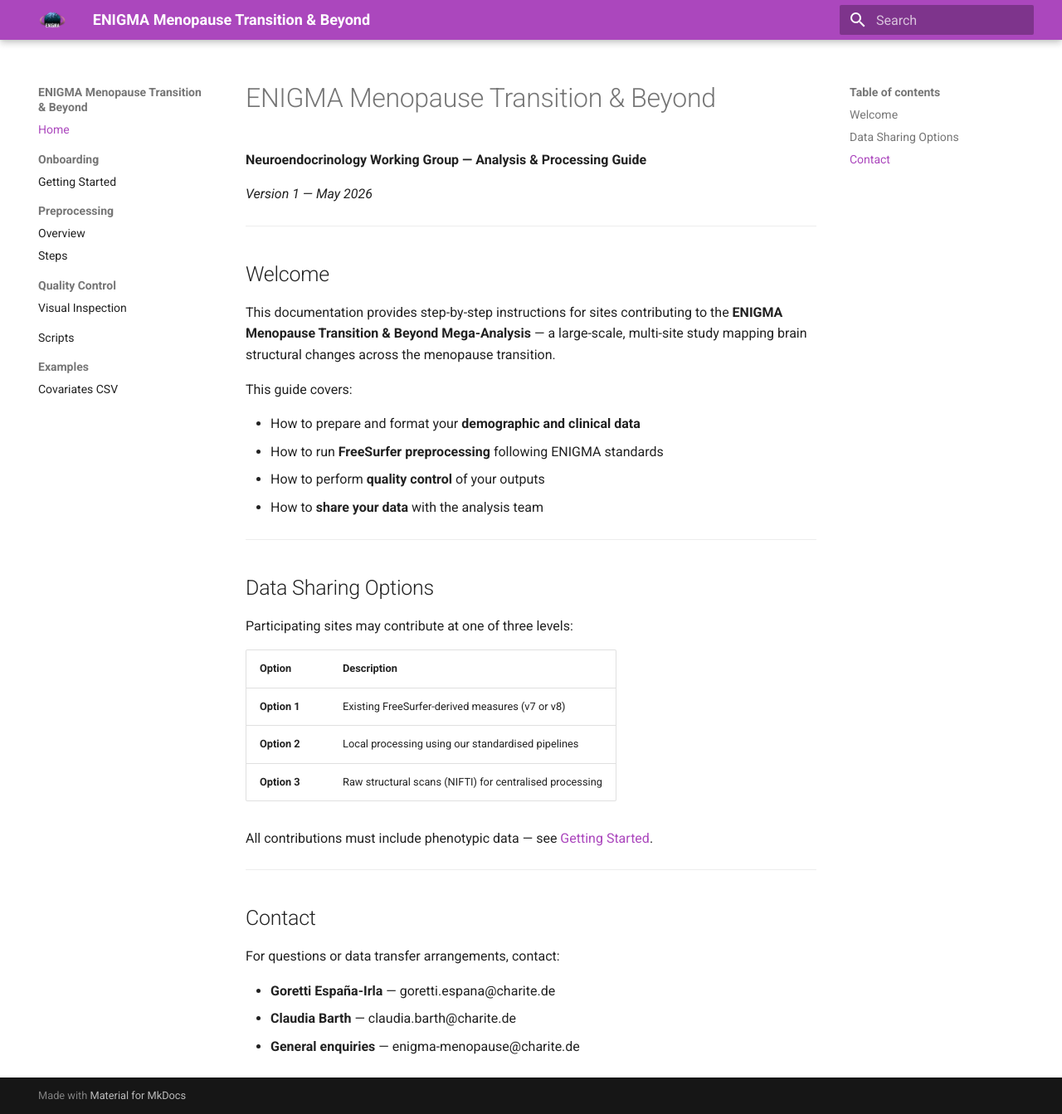
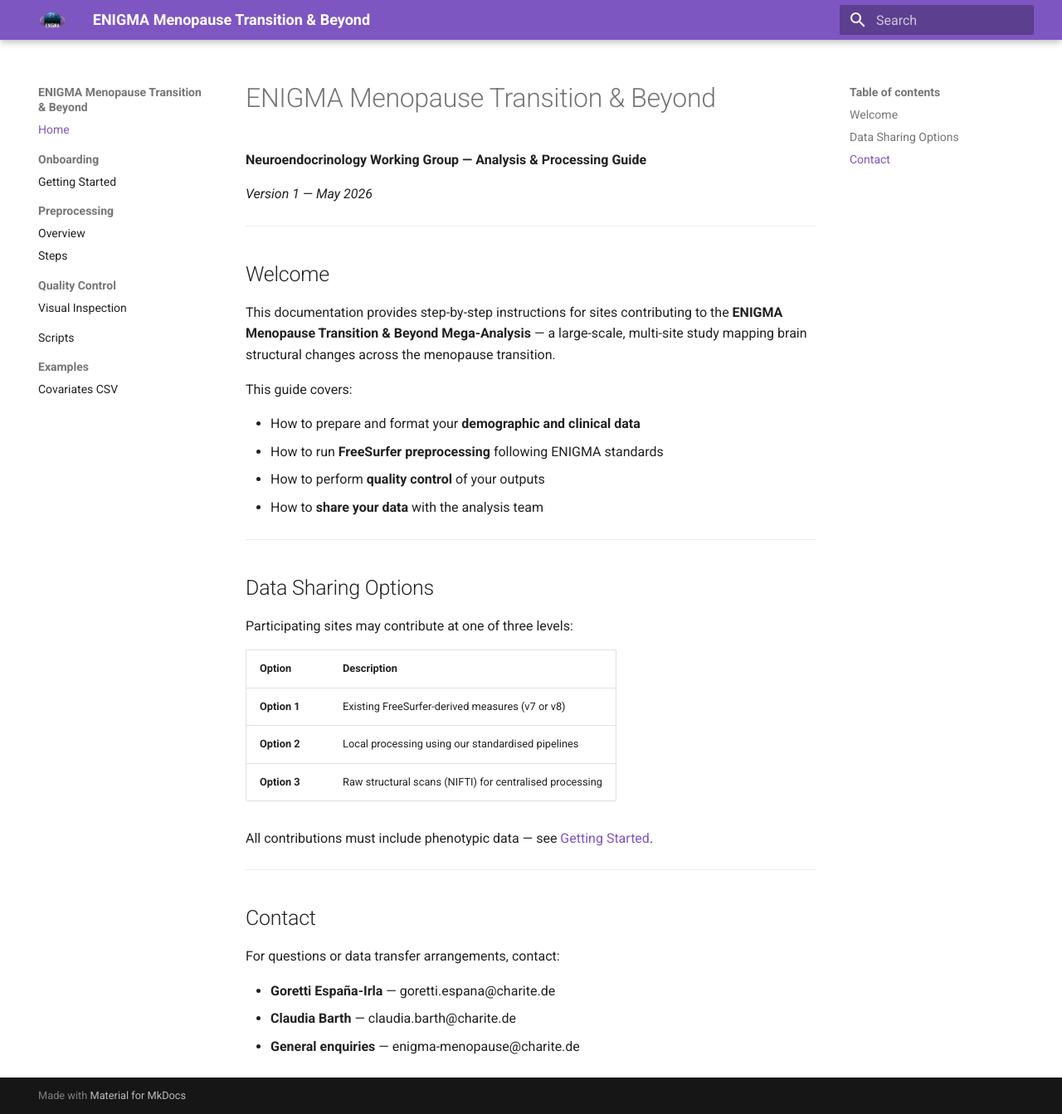
Before and after one commit to gorettiei/enigma-menopause-docs, an MkDocs documentation site: the page built from docs/index.md, in a window 1280 px wide and 1343 px high. Shown: the whole window at 83% size. Built offline with MkDocs 1.6.1 and Material for MkDocs 9.7.7, drawn with Linux system fonts in a browser that asks for light colours.

Commit message:
Change theme to deep purple

```diff
--- a/mkdocs.yml
+++ b/mkdocs.yml
@@ -7,7 +7,7 @@ theme:
   logo: assets/enigma_logo.png
   favicon: assets/enigma_logo.png
   palette:
-    primary: purple
+    primary: deep purple
     accent: pink
   features:
     - navigation.sections
```
